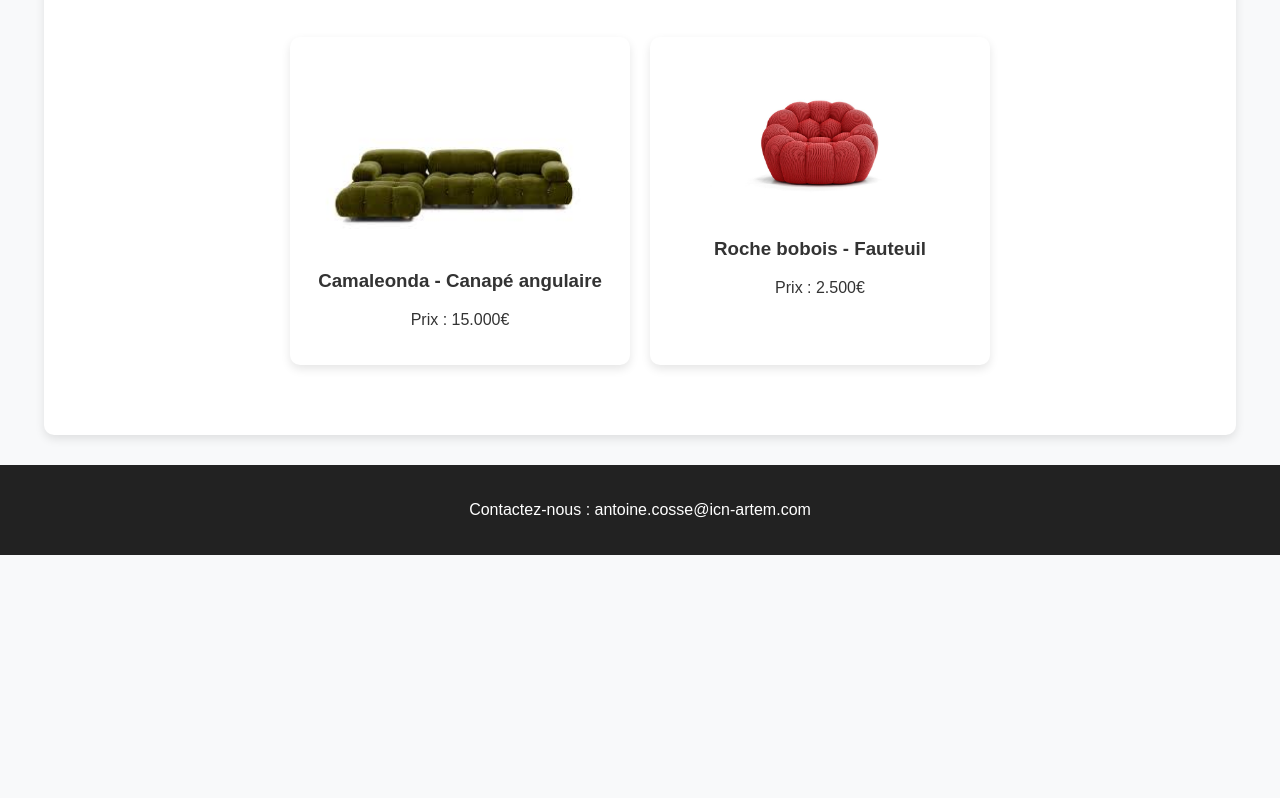
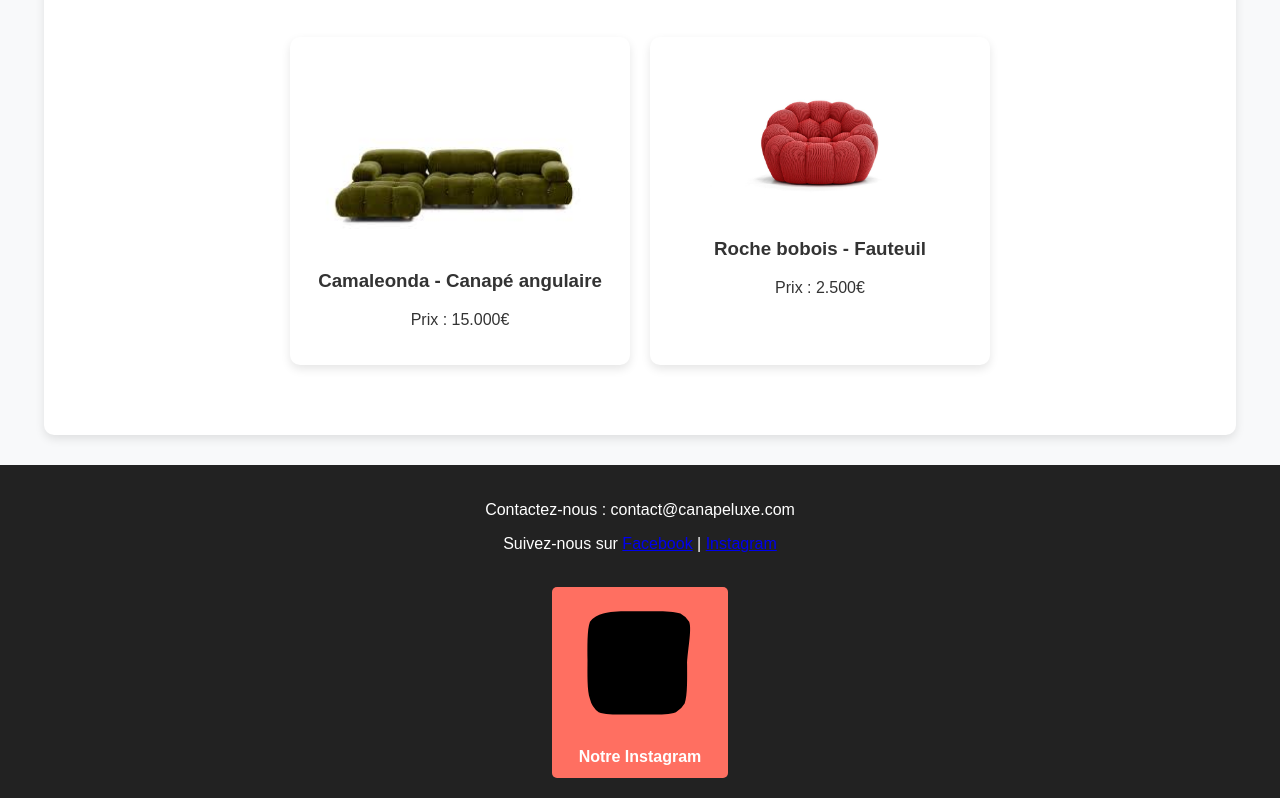
Before and after one commit to cseantoine/projet-wagon-cosse-antoine, a plain HTML site: page index.html in a window 1280 px wide. Shown: the part 516-1314 px from the top of the page. Before the commit the page ends 1071 px from the top, so only its background shows below. Drawn offline with Linux system fonts and the light colour scheme.

Commit message:
index.html

```diff
--- a/index.html
+++ b/index.html
@@ -41,9 +41,16 @@
         </div>
     </section>
 
-    <footer id="contact">
-        <p>Contactez-nous : antoine.cosse@icn-artem.com</p>
-
-    </footer>
+<footer id="contact">
+    <p>Contactez-nous : contact@canapeluxe.com</p>
+    <p>Suivez-nous sur <a href="#">Facebook</a> | <a href="#">Instagram</a></p>
+    <br>
+    <a href="https://www.instagram.com/cseantoine?igsh=d2FkdXpmbnN2empi&utm_source=qr" class="btn instagram" target="_blank">
+        <svg viewBox="0 0 448 512" xmlns="http://www.w3.org/2000/svg">
+            <path d="M224,202.66A53.34,53.34,0,1,0,277.34,256,53.38,53.38,0,0,0,224,202.66Zm124.71-41a54,54,0,0,0-30.1-30.1c-20.8-8.29-70.17-6.41-93.61-6.41s-72.81-1.88-93.61,6.41a54,54,0,0,0-30.1,30.1c-8.29,20.8-6.41,70.17-6.41,93.61s-1.88,72.81,6.41,93.61a54,54,0,0,0,30.1,30.1c20.8,8.29,70.17,6.41,93.61,6.41s72.81,1.88,93.61-6.41a54,54,0,0,0,30.1-30.1c8.29-20.8,6.41-70.17,6.41-93.61S357,182.45,348.71,161.66ZM224,338A82,82,0,1,1,306,256,82,82,0,0,1,224,338Zm85.4-148.6a19.2,19.2,0,1,1,19.2-19.2A19.2,19.2,0,0,1,309.4,189.4ZM398.8,80A80.15,80.15,0,0,0,368,51.2c-27.6-10.8-92.36-8.1-136-8.1s-108.4-2.7-136,8.1A80.15,80.15,0,0,0,49.2,80C38.4,107.6,40.5,172.36,40.5,216s-2.1,108.4,8.7,136A80.15,80.15,0,0,0,80,398.8c27.6,10.8,92.36,8.1,136,8.1s108.4,2.7,136-8.1a80.15,80.15,0,0,0,30.8-30.8c10.8-27.6,8.7-92.36,8.7-136S409.6,107.6,398.8,80Z"/>
+        </svg>
+        Notre Instagram
+    </a>
+</footer>
 </body>
 </html>
```
